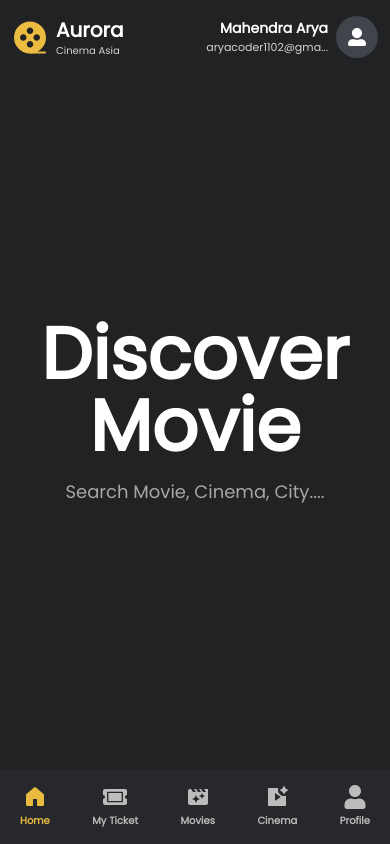
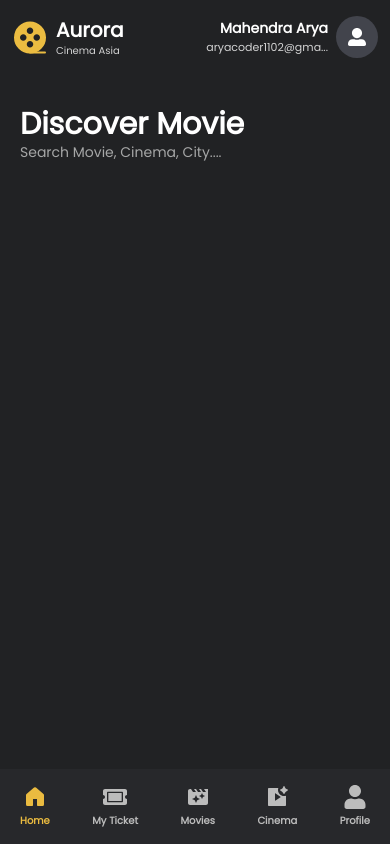
Before and after one commit to aryndraa/timedoor-academy-final-project, a Next.js app: page / in a window 390 px wide. Built offline with nearby package versions, Linux system fonts and the light colour scheme.

Commit message:
set form

```diff
--- /dev/null
+++ b/app/components/DiscoverMovieForm.js
@@ -0,0 +1,10 @@
+import {DiscoverSelect} from "@/app/components/DiscoverSelect";
+
+
+export const DiscoverMovieForm = () => {
+ return (
+   <form action="">
+     <DiscoverSelect/>
+   </form>
+ )
+}
--- /dev/null
+++ b/app/components/DiscoverSelect.js
@@ -0,0 +1,7 @@
+export const DiscoverSelect = () => {
+  return (
+    <div>
+
+    </div>
+  )
+}
--- a/app/page.js
+++ b/app/page.js
@@ -4,12 +4,12 @@ import cinemaImg from "@/app/_assets/cinema.jpg"
 export default function Home() {
   return (
     <>
-      <section className="min-h-[80vh] flex items-center justify-center ">
-        <div className="text-center">
-          <h1 className="text-7xl font-semibold text-white mb-4">
+      <section className="min-h-[80vh] flex lg:items-center lg:justify-center py-8 ">
+        <div className="lg:text-center">
+          <h1 className="text-3xl   lg:text-7xl font-semibold text-white lg:mb-4">
             Discover Movie
           </h1>
-          <p className="text-lg">Search Movie, Cinema, City....</p>
+          <p className="text-sm lg:text-lg">Search Movie, Cinema, City....</p>
         </div>
       </section>
     </>
```
